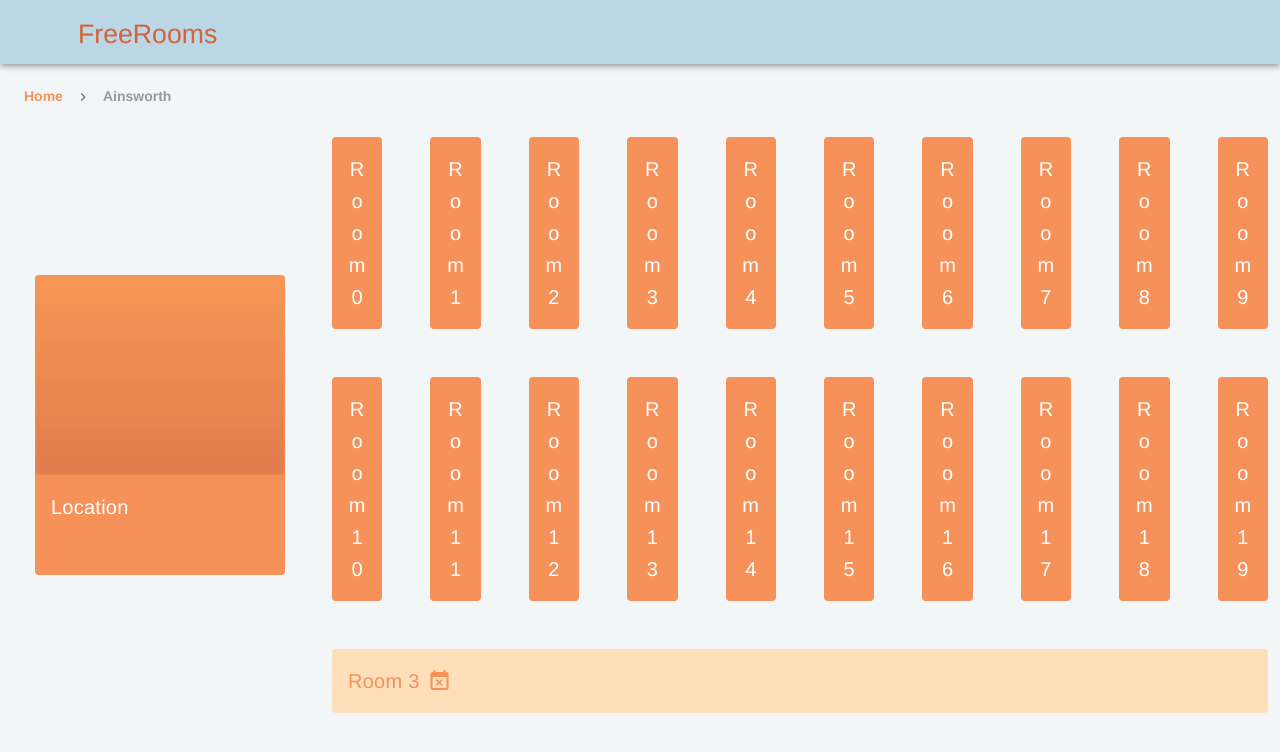
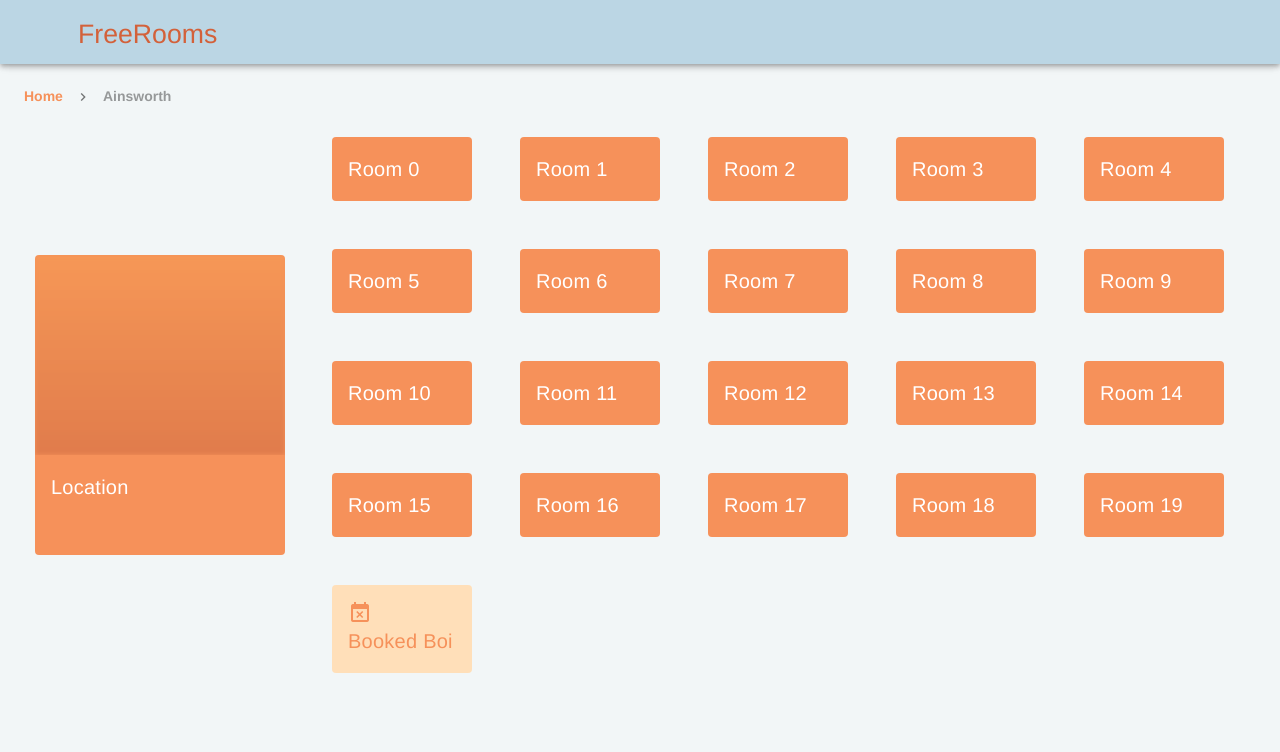
Before and after one commit to devsoc-unsw/freerooms, a Vue app in the folder frontend/: page /location/0 in a window 1280 px wide. Shown: the top 752 px of the page. Built offline with nearby package versions, Linux system fonts and the light colour scheme.

Commit message:
feat (room list view): fixed up layout on large + screens

```diff
--- a/frontend/src/components/LocationRoomView.vue
+++ b/frontend/src/components/LocationRoomView.vue
@@ -7,6 +7,7 @@
 
         >
           <v-col
+            cols="12"
             lg="3"
             fluid
             align="center"
@@ -20,7 +21,7 @@
               <v-img
                 class="white--text align-end"
                 height="200px"
-              width="250px"
+                width="300px"
                 src="../assets/building_photos/Tyree.png"
                 gradient="to bottom, rgba(250,172,78,.25), rgba(180,82,49,.33)"
               ></v-img>
@@ -29,12 +30,18 @@
               </v-card-title>
             </v-card>
           </v-col>
-        <v-col>
+          <v-col
+            cols="12"
+            lg="9"
+          >
             <v-row>
               <!-- Booked class -->
               <v-col v-for="(n, index) in 20"
                 :key="n"
                 class="ma-3"
+                cols="12"
+                sm="4"
+                lg="2"
               >
                 <router-link :to="{name: 'room', params: { locationId : locationId, roomId: index}}">
                   <v-card
@@ -47,7 +54,13 @@
               </v-col>
 
               <!-- Currently booked class -->
-            <v-col class="ma-3" min-width="50px">
+              <v-col
+                class="ma-3"
+                min-width="50px"
+                cols="12"
+                sm="4"
+                lg="2"
+                >
                 <v-tooltip top>
                 <template v-slot:activator="{ on }">
                   <router-link :to="{name: 'room', params: { locationId : locationId, roomId: 3}}">
@@ -57,7 +70,8 @@
                       v-on="on"
                     >
                       <v-card-title class="text-center">
-                      Room 3 <v-icon color="primary" right>event_busy</v-icon>
+                        <v-icon color="primary" left>event_busy</v-icon>
+                        Booked Boi
                       </v-card-title>
                     </v-card>
                   </router-link>
```
Lines whose indentation alone changed are shown as unchanged.
